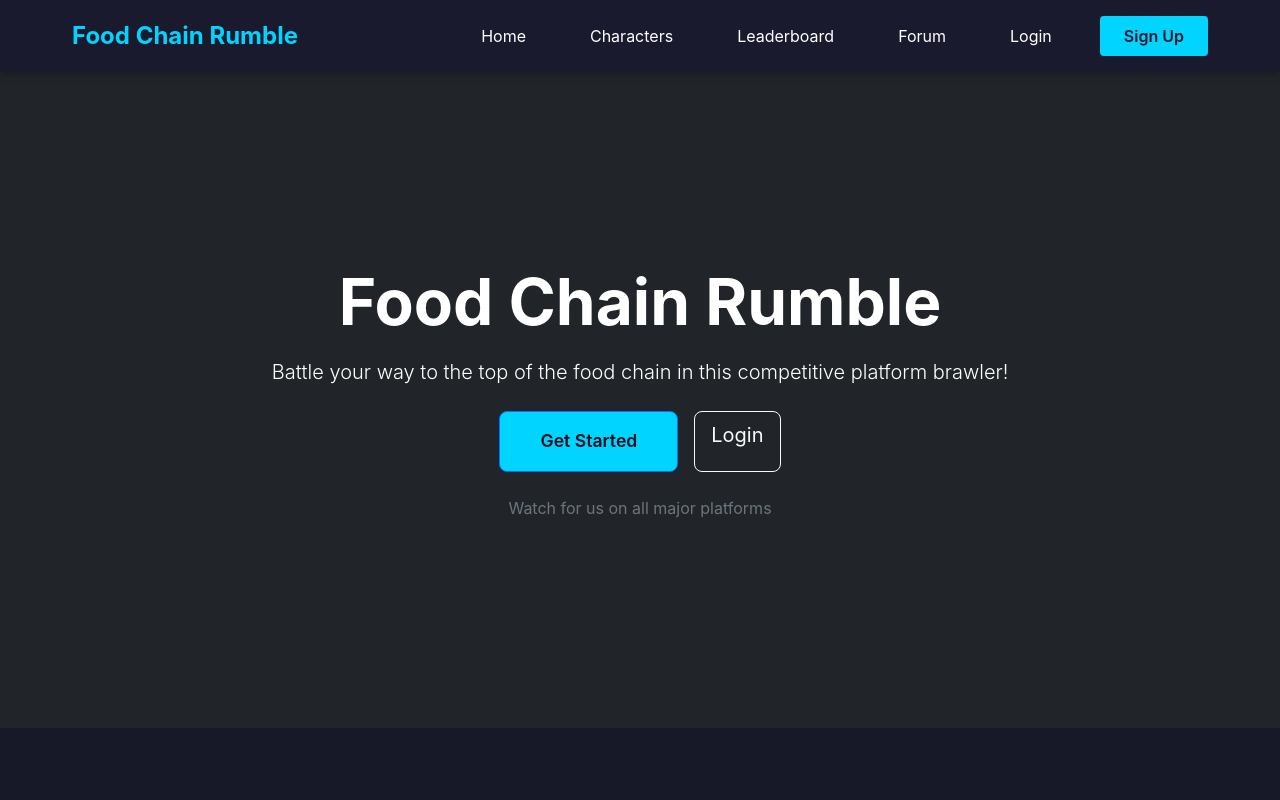
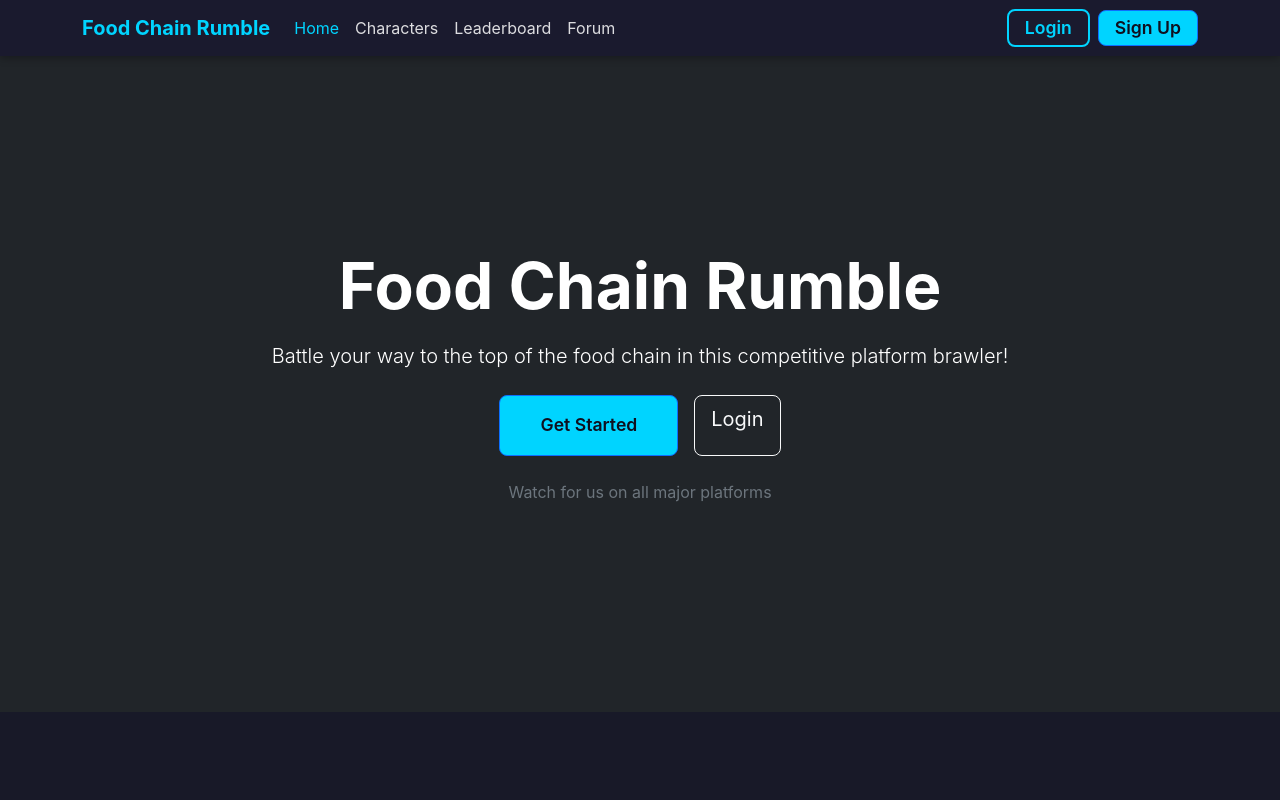
Before and after one commit to Bateeters/food-chain-rumble, a React (Create React App) app in the folder client/: page / in a window 1280 px wide. Shown: the top 800 px of the page. Built offline with nearby package versions, Linux system fonts and the light colour scheme; no server answers.

Commit message:
mobile responsive nav

```diff
--- a/client/src/components/layout/Header.css
+++ b/client/src/components/layout/Header.css
@@ -1,84 +1,116 @@
-.header {
+.site-header {
   background-color: #1a1a2e;
   box-shadow: 0 2px 8px rgba(0, 0, 0, 0.3);
-  position: sticky;
-  top: 0;
-  z-index: 100;
 }
 
-.header-container {
-  max-width: 1200px;
-  margin: 0 auto;
-  padding: 1rem 2rem;
-  display: flex;
-  justify-content: space-between;
-  align-items: center;
+.site-header .navbar-brand {
+  color: #00d4ff;
+  font-size: 1.25rem;
+  font-weight: bold;
 }
 
-.logo {
-  text-decoration: none;
+.site-header .navbar-brand:hover {
+  color: #00b8d4;
+}
+
+.site-header .nav-link {
+  color: rgba(255, 255, 255, 0.85);
+}
+
+.site-header .nav-link:hover,
+.site-header .nav-link.active {
   color: #00d4ff;
 }
 
-.logo h1 {
-  margin: 0;
-  font-size: 1.5rem;
-  font-weight: bold;
+.site-header .navbar-toggler {
+  border-color: #00d4ff;
+  position: relative;
+  z-index: 1060;
 }
 
-.nav {
-  display: flex;
-  align-items: center;
-  gap: 2rem;
+.site-header .navbar-toggler-icon {
+  filter: invert(1);
 }
 
-.nav-link {
-  color: #fff;
-  text-decoration: none;
-  font-size: 1rem;
-  transition: color 0.3s;
+.logout-btn {
+  color: white;
 }
 
-.nav-link:hover {
-  color: #00d4ff;
+.mobile-nav-btn {
+  z-index: 1 !important;
 }
 
-.user-menu {
-  display: flex;
-  align-items: center;
-  gap: 1rem;
+/* Mobile close button — hidden on desktop */
+.mobile-close-btn {
+  display: none;
 }
 
-.username {
-  color: #00d4ff;
-  font-weight: 500;
+/* Full-screen mobile menu */
+@media (max-width: 767.98px) {
+  /* Apply fixed layout to ALL collapse states so Bootstrap's height animation never runs */
+  .site-header .navbar-collapse {
+    position: fixed !important;
+    inset: 0 !important;
+    z-index: 1055;
+    height: 100vh !important;
+    overflow: visible !important;
+    background-color: #1a1a2e;
+    display: flex !important;
+    flex-direction: column;
+    justify-content: center;
+    align-items: center;
+    text-align: center;
+    /* Fade instead of Bootstrap's height slide */
+    opacity: 0;
+    pointer-events: none;
+    transition: opacity 0.3s ease !important;
   }
 
-.btn-logout {
-  background-color: #e63946;
-  color: white;
-  border: none;
-  padding: 0.5rem 1rem;
-  border-radius: 4px;
-  cursor: pointer;
-  font-size: 0.9rem;
-  transition: background-color 0.3s;
+  .site-header .navbar-collapse.show {
+    opacity: 1;
+    pointer-events: auto;
   }
 
-.btn-logout:hover {
-  background-color: #d62828;
+  .mobile-close-btn {
+    display: block;
+    position: absolute;
+    top: 1.25rem;
+    right: 1.25rem;
+    background: none;
+    border: none;
+    color: rgba(255, 255, 255, 0.7);
+    font-size: 1.5rem;
+    cursor: pointer;
+    line-height: 1;
   }
 
-.btn-register {
-  background-color: #00d4ff;
-  color: #1a1a2e;
-  text-decoration: none;
-  padding: 0.5rem 1.5rem;
-  border-radius: 4px;
-  font-weight: 600;
-  transition: background-color 0.3s;
+  .mobile-close-btn:hover {
+    color: #fff;
   }
 
-.btn-register:hover {
-  background-color: #00b8d4;
+  .mobile-nav-links {
+    flex-direction: column !important;
+    align-items: center;
+    justify-content: center;
+    gap: 0.5rem;
+    margin: 0 auto 2rem auto;
   }
+
+  .mobile-nav-links .nav-link {
+    font-size: 1.5rem;
+    padding: 0.75rem 2rem !important;
+  }
+
+  .mobile-auth-btns {
+    flex-direction: column !important;
+    align-items: center;
+    gap: 0.75rem;
+  }
+
+  .mobile-auth-btns .btn,
+  .mobile-auth-btns .nav-link {
+    width: 200px;
+    text-align: center;
+    margin: 0 !important;
+  }
+}
--- a/client/src/components/layout/Header.jsx
+++ b/client/src/components/layout/Header.jsx
@@ -1,55 +1,67 @@
-import React from 'react';
-import { Link, useNavigate } from 'react-router-dom';
+import { useState } from 'react';
+import { Link, useNavigate, NavLink } from 'react-router-dom';
 import { useSelector, useDispatch } from 'react-redux';
+import { Navbar, Nav, Container, Button } from 'react-bootstrap';
 import { logout } from '../../store/slices/authSlice';
+import UserAvatar from '../user/UserAvatar';
 import './Header.css';
-import UserAvatar from '../user/UserAvatar';
 
 const Header = () => {
   const dispatch = useDispatch();
   const navigate = useNavigate();
   const { isAuthenticated, user } = useSelector((state) => state.auth);
+  const [expanded, setExpanded] = useState(false);
+
+  const close = () => setExpanded(false);
 
   const handleLogout = () => {
     dispatch(logout());
     navigate('/');
+    close();
   };
 
   return (
-    <header className="header">
-      <div className="header-container">
-        {/* Logo */}
-        <Link to="/" className="logo">
-          <h1>Food Chain Rumble</h1>
-        </Link>
+    <Navbar expand="md" sticky="top" className="site-header" expanded={expanded} onToggle={setExpanded}>
+      <Container>
+        <Navbar.Brand as={Link} to="/" onClick={close}>Food Chain Rumble</Navbar.Brand>
+        <Navbar.Toggle aria-controls="main-nav" className='mobile-nav-btn'/>
+        <Navbar.Collapse id="main-nav" className="mobile-fullscreen">
 
-        {/* Navigation */}
-        <nav className="nav">
-          <Link to="/" className="nav-link">Home</Link>
-          <Link to="/characters" className="nav-link">Characters</Link>
-          <Link to="/leaderboard" className="nav-link">Leaderboard</Link>
-          <Link to="/forum" className="nav-link">Forum</Link>
+          {/* Close button — only visible in mobile overlay */}
+          <button className="mobile-close-btn" onClick={close} aria-label="Close menu">✕</button>
 
+          <Nav className="me-auto mobile-nav-links">
+            <Nav.Link as={NavLink} to="/" onClick={close}>Home</Nav.Link>
+            <Nav.Link as={NavLink} to="/characters" onClick={close}>Characters</Nav.Link>
+            <Nav.Link as={NavLink} to="/leaderboard" onClick={close}>Leaderboard</Nav.Link>
+            <Nav.Link as={NavLink} to="/forum" onClick={close}>Forum</Nav.Link>
+          </Nav>
+
+          <Nav className="flex-row mobile-auth-btns">
             {isAuthenticated ? (
               <>
-              <Link to="/dashboard" className="nav-link">
-                <UserAvatar user={user} size='small' showUsername={true} />
-              </Link>
-              <div className="user-menu">
-                <button onClick={handleLogout} className="btn-logout">
+                <Nav.Link as={NavLink} to="/dashboard" onClick={close}>
+                  <UserAvatar user={user} size="small" showUsername={true} />
+                </Nav.Link>
+                <Button variant="outline-danger" size="sm" className="ms-2 my-auto logout-btn" onClick={handleLogout}>
                   Logout
-                </button>
-              </div>
+                </Button>
               </>
             ) : (
               <>
-              <Link to="/login" className="nav-link">Login</Link>
-              <Link to="/register" className="btn-register">Sign Up</Link>
+                <Button as={Link} to="/login" variant="secondary" size="sm" className="ms-2 my-auto py-1 px-lg-3 px-2" onClick={close}>
+                  Login
+                </Button>
+                <Button as={Link} to="/register" variant="primary" size="sm" className="ms-2 my-auto py-1 px-lg-3 px-2" onClick={close}>
+                  Sign Up
+                </Button>
               </>
             )}
-        </nav>
-      </div>
-    </header>
+          </Nav>
+
+        </Navbar.Collapse>
+      </Container>
+    </Navbar>
   );
 };
 
```
Lines whose indentation alone changed are shown as unchanged.
